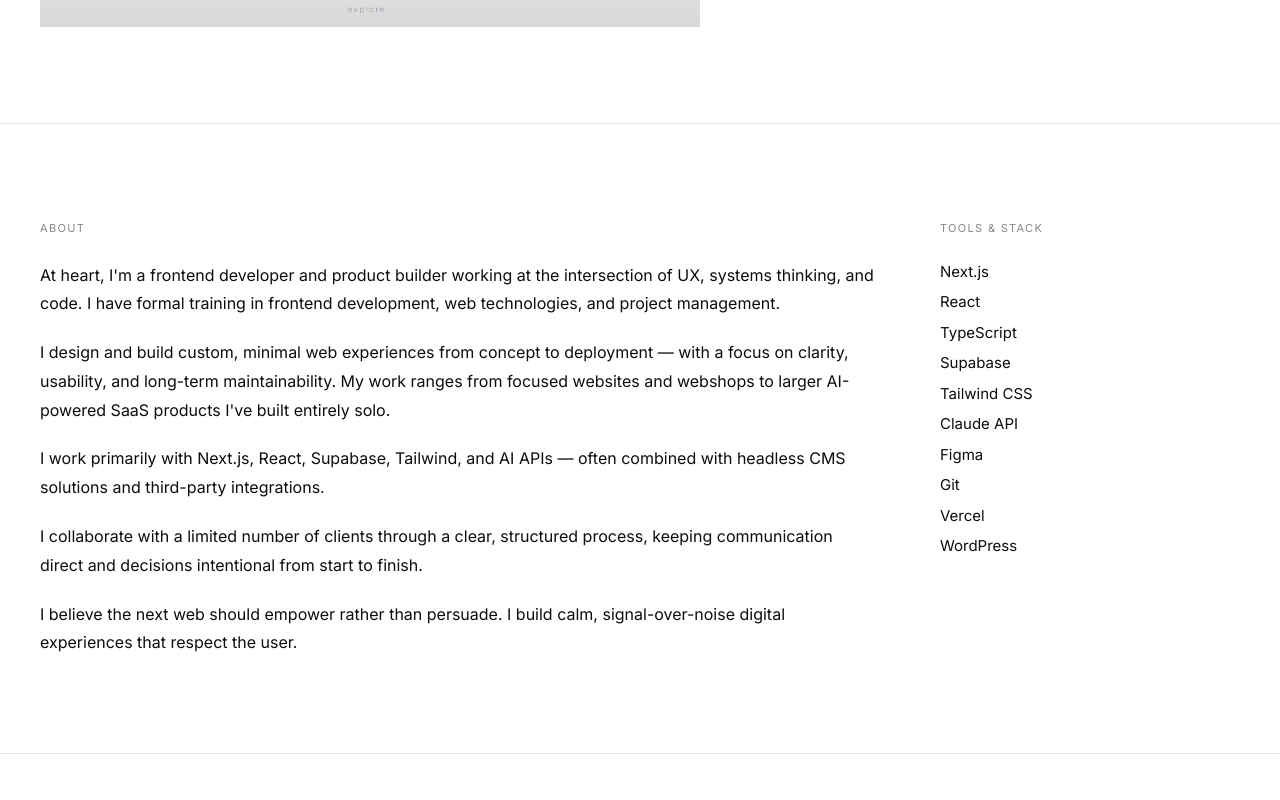
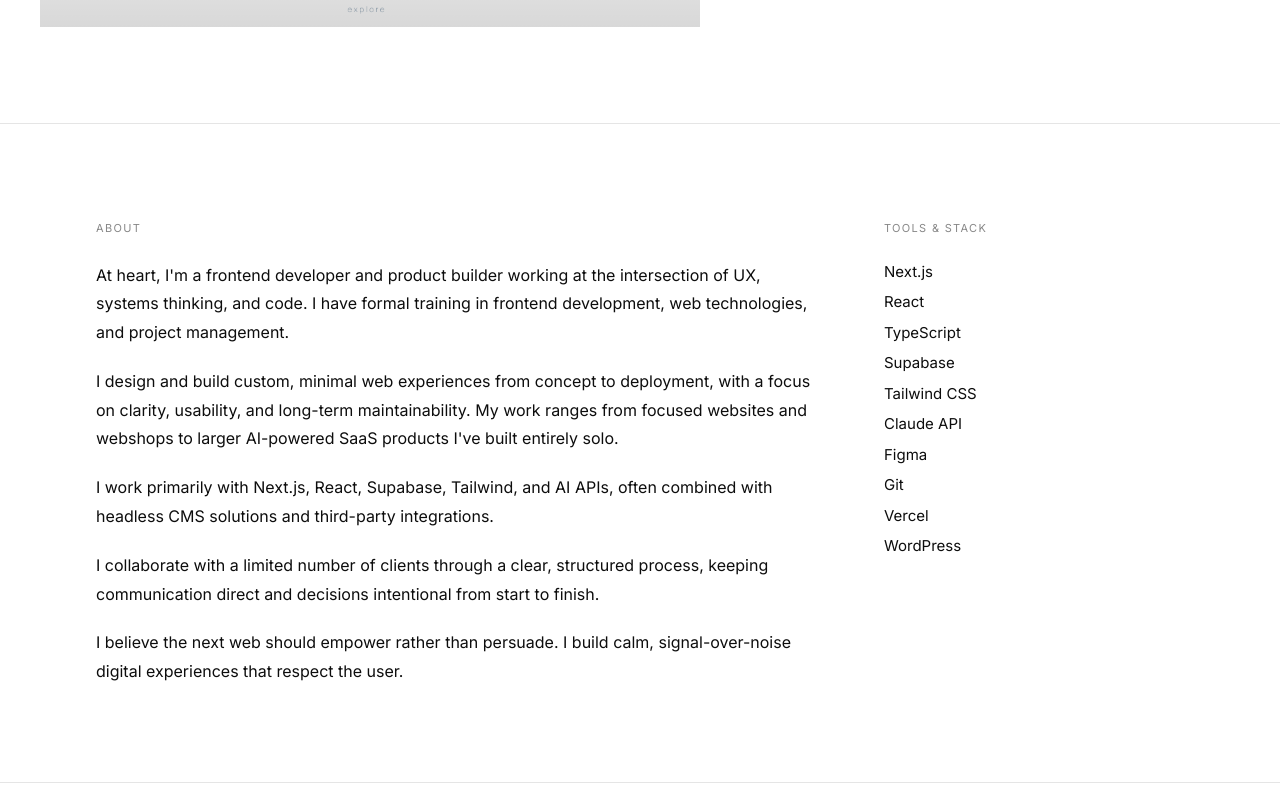
Before and after one commit to kribji/kristine-portfolio, a Next.js app: page / in a window 1280 px wide. Shown: the part 2740-3540 px from the top of the page. Built offline with nearby package versions, Linux system fonts and the light colour scheme; a web font is replaced by a local one.

Commit message:
Fix: about text no hyphens, increased padding, favicon force copy

```diff
--- a/components/About.tsx
+++ b/components/About.tsx
@@ -41,7 +41,7 @@ export default function About() {
     <section
       ref={ref}
       id="about"
-      className={`border-b border-border px-6 py-24 md:px-10 ${visible ? "animate-visible" : "animate-hidden"}`}
+      className={`border-b border-border px-6 py-24 md:px-24 ${visible ? "animate-visible" : "animate-hidden"}`}
     >
       <div className="grid grid-cols-1 gap-16 md:grid-cols-[1fr_300px]">
         <div>
@@ -55,13 +55,13 @@ export default function About() {
             </p>
             <p>
               I design and build custom, minimal web experiences from concept to
-              deployment — with a focus on clarity, usability, and long-term
+              deployment, with a focus on clarity, usability, and long-term
               maintainability. My work ranges from focused websites and webshops
               to larger AI-powered SaaS products I&apos;ve built entirely solo.
             </p>
             <p>
               I work primarily with Next.js, React, Supabase, Tailwind, and AI
-              APIs — often combined with headless CMS solutions and third-party
+              APIs, often combined with headless CMS solutions and third-party
               integrations.
             </p>
             <p>
```
